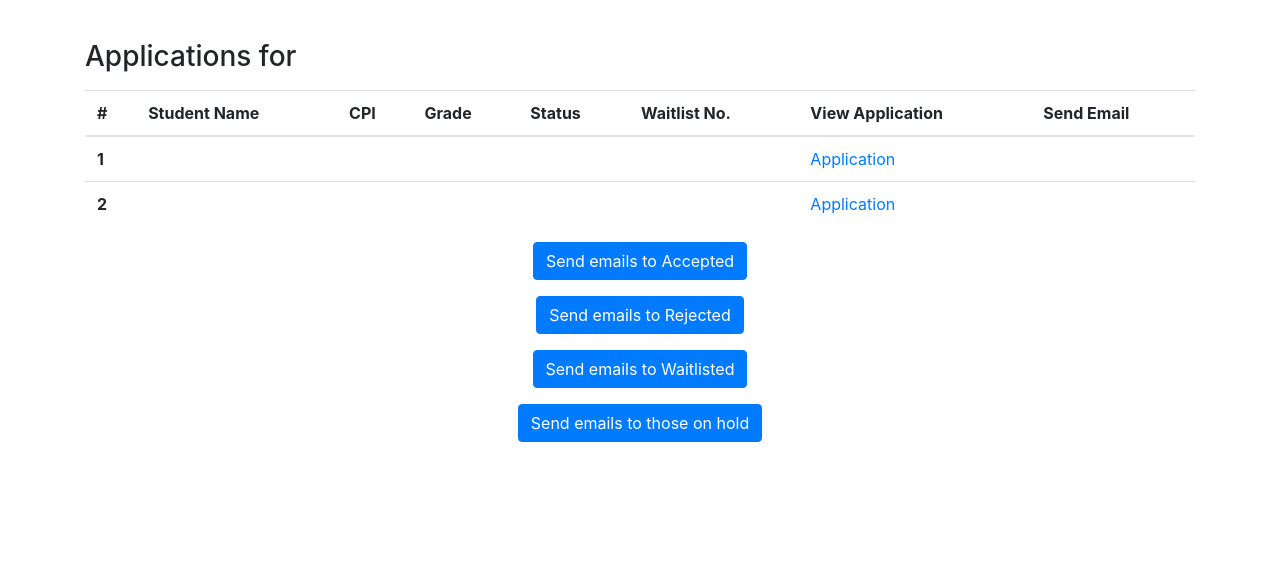
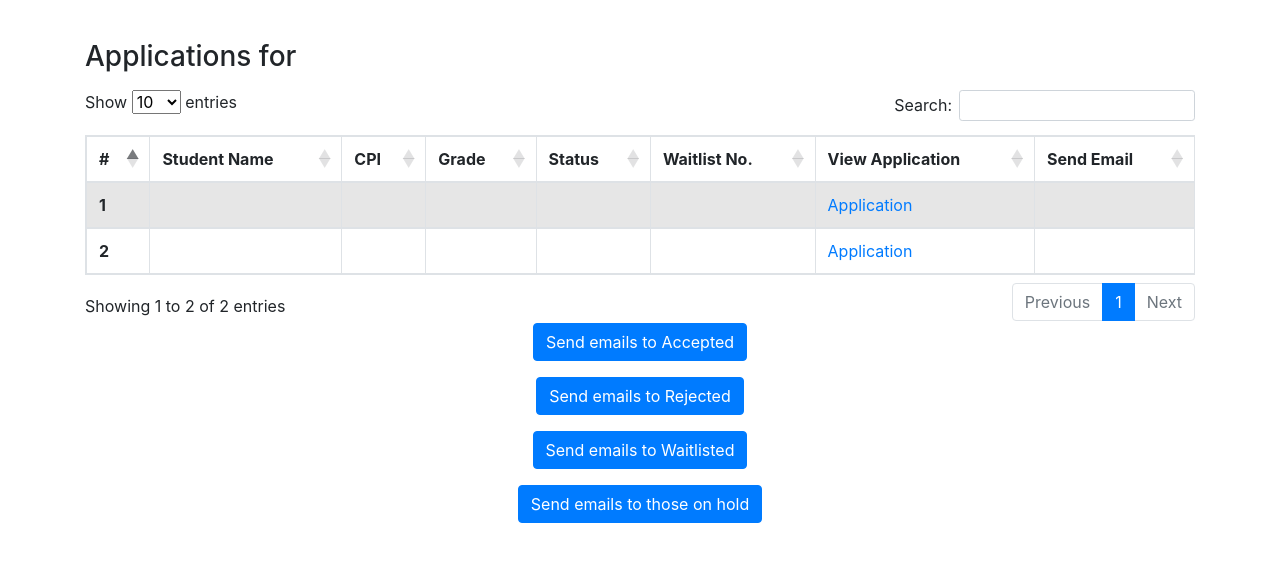
Before and after one commit to samadkoita/TA_Portal, a Django app: template templates/applications.html in a window 1280 px wide. Shown: the part 56-617 px from the top of the page. Run offline with Django 3.2, Linux system fonts and the light colour scheme; the template is opened without the code that fills it: values that come from a table or form of the project are taken from there, others are empty; some libraries are stand-ins or nearby versions.

Commit message:
Sorted tables

```diff
--- a/templates/applications.html
+++ b/templates/applications.html
@@ -1,6 +1,7 @@
 <html>
 <title>TA Selection Portal - Faculty-Applicants of {{ course }}-{{ sem }}-{{ year }} </title>
 <link rel="stylesheet" href="https://stackpath.bootstrapcdn.com/bootstrap/4.4.1/css/bootstrap.min.css" integrity="sha384-Vkoo8x4CGsO3+Hhxv8T/Q5PaXtkKtu6ug5TOeNV6gBiFeWPGFN9MuhOf23Q9Ifjh" crossorigin="anonymous">
+<link rel="stylesheet" href="https://cdn.datatables.net/1.10.20/css/dataTables.bootstrap4.min.css">
 <script src="https://code.jquery.com/jquery-3.4.1.slim.min.js" integrity="sha384-J6qa4849blE2+poT4WnyKhv5vZF5SrPo0iEjwBvKU7imGFAV0wwj1yYfoRSJoZ+n" crossorigin="anonymous"></script>
 <script src="https://cdn.jsdelivr.net/npm/popper.js@1.16.0/dist/umd/popper.min.js" integrity="sha384-Q6E9RHvbIyZFJoft+2mJbHaEWldlvI9IOYy5n3zV9zzTtmI3UksdQRVvoxMfooAo" crossorigin="anonymous"></script>
 <script src="https://stackpath.bootstrapcdn.com/bootstrap/4.4.1/js/bootstrap.min.js" integrity="sha384-wfSDF2E50Y2D1uUdj0O3uMBJnjuUD4Ih7YwaYd1iqfktj0Uod8GCExl3Og8ifwB6" crossorigin="anonymous"></script>
@@ -23,7 +24,7 @@
 <div class ="container">
 <p><h3>Applications for {{ course.course_name }}</h3></p>
 
-<table class="table" id="application">
+<table id="example" class="table table-striped table-bordered" style="width:100%">
   <thead>
     <tr>
       <th scope="col" onclick="sortTable(0)">#</th>
@@ -94,46 +95,15 @@
 {% endif %}
 
 </div>
-
-
+<script src="https://cdnjs.cloudflare.com/ajax/libs/jquery/3.1.1/jquery.min.js"></script>
+<script src="https://cdnjs.cloudflare.com/ajax/libs/datatables/1.10.12/js/jquery.dataTables.min.js"></script>
+<script src="https://cdnjs.cloudflare.com/ajax/libs/datatables/1.10.13/js/dataTables.bootstrap4.min.js"></script>
+<script src = "https://code.jquery.com/jquery-3.3.1.js"></script>
+<script src="https://cdn.datatables.net/1.10.20/js/jquery.dataTables.min.js"></script>
+<script src="https://cdn.datatables.net/1.10.20/js/dataTables.bootstrap4.min.js"></script>
 <script>
-
-function sortTable(n) {                                         // n is the column number which we want to sort
-  var table, rows, switching, i, x, y, shouldSwitch, dir, switchcount = 0;
-  table = document.getElementById("application");                // Change name of table accordingly
-  switching = true;
-  dir = "desc";
-  while (switching) {
-    switching = false;
-    rows = table.rows;
-    for (i = 1; i < (rows.length - 1); i++) {
-      shouldSwitch = false;
-      x = rows[i].getElementsByTagName("TD")[n];                // Change to whatever is id of table data
-      y = rows[i + 1].getElementsByTagName("TD")[n];
-      if (dir == "asc") {
-        if (x.innerHTML.toLowerCase() > y.innerHTML.toLowerCase()) {
-          shouldSwitch = true;
-          break;
-        }
-      } else if (dir == "desc") {
-        if (x.innerHTML.toLowerCase() < y.innerHTML.toLowerCase()) {
-          shouldSwitch = true;
-          break;
-        }
-      }
-    }
-    if (shouldSwitch) {
-      rows[i].parentNode.insertBefore(rows[i + 1], rows[i]);
-      switching = true;
-      switchcount ++;
-    } else {
-      if (switchcount == 0 && dir == "asc") {
-        dir = "desc";
-        switching = true;
-      }
-    }
-  }
-}
-
+$(document).ready(function() {
+    $('#example').DataTable();
+} );
 </script>
 </html>
```
